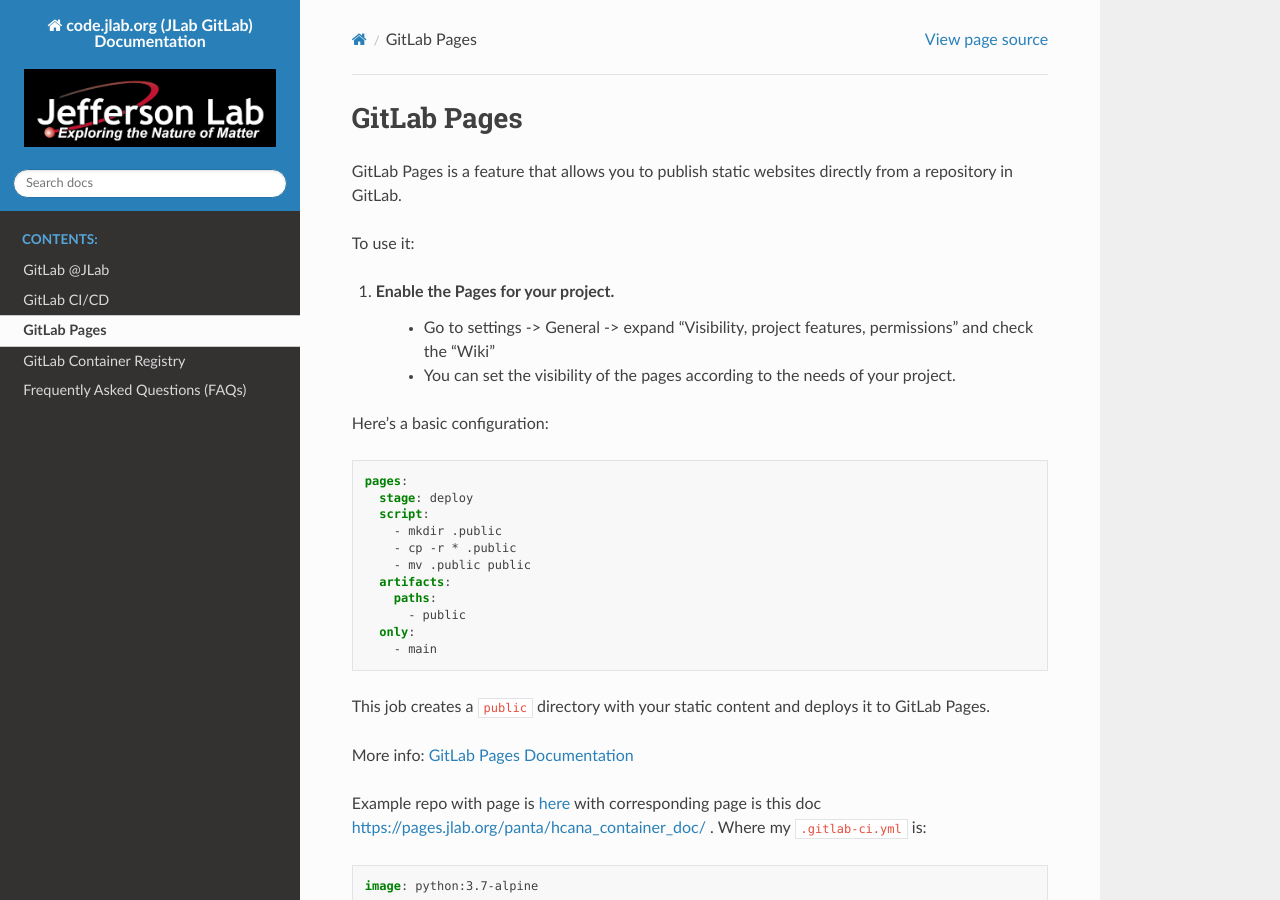
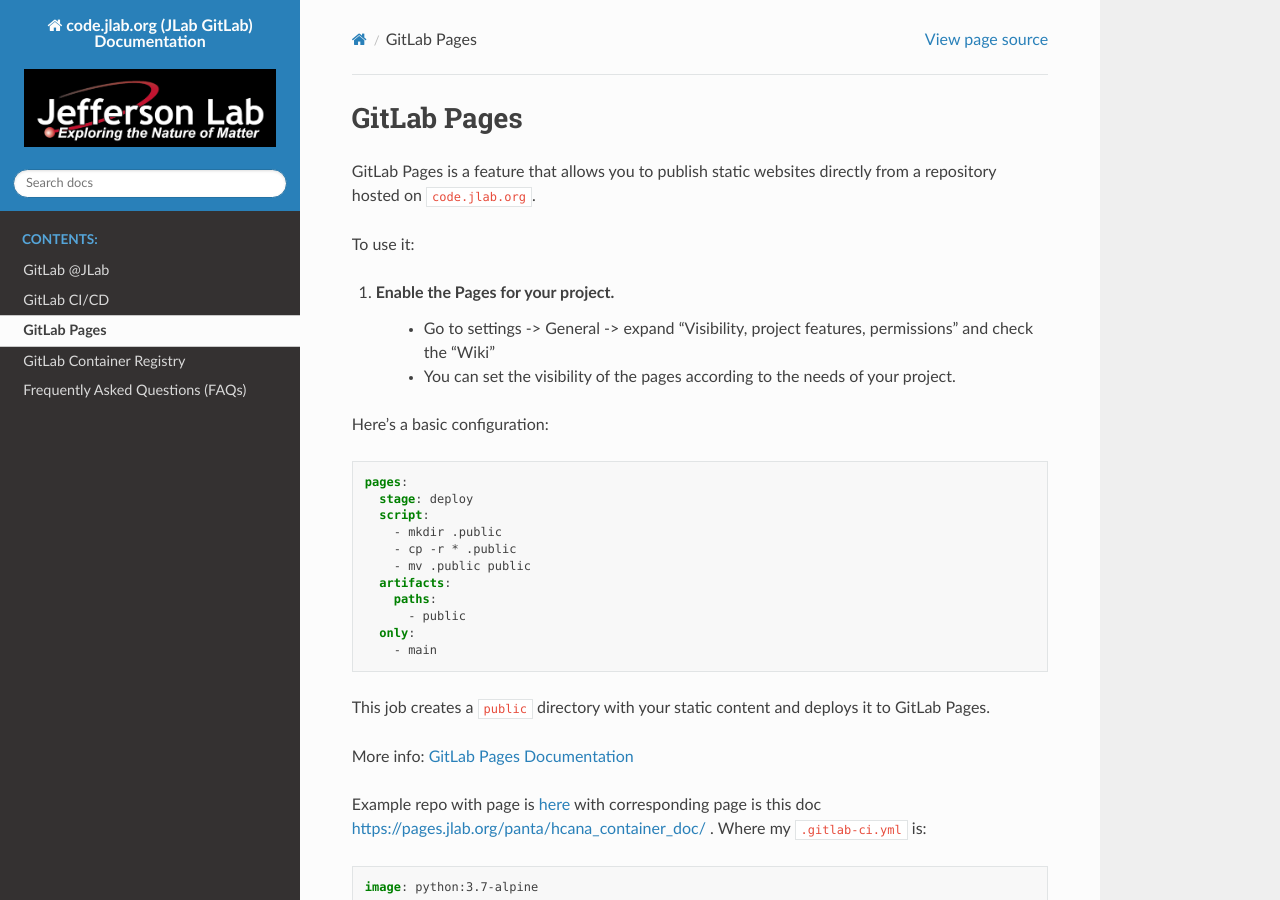
Before and after one commit to auraecosystem/jlab.org, a Sphinx documentation site: the page built from source/pages.rst, in a window 1280 px wide and 900 px high. Built offline with Sphinx 7.4.7 and the Read the Docs theme 3.1.0, drawn with Linux system fonts in a browser that asks for light colours.

Commit message:
Clarify "pages" instructions

```diff
--- a/source/pages.rst
+++ b/source/pages.rst
@@ -5,7 +5,7 @@
 GitLab Pages
 ------------
 
-GitLab Pages is a feature that allows you to publish static websites directly from a repository in GitLab.
+GitLab Pages is a feature that allows you to publish static websites directly from a repository hosted on ``code.jlab.org``.
 
 To use it:
 
```
